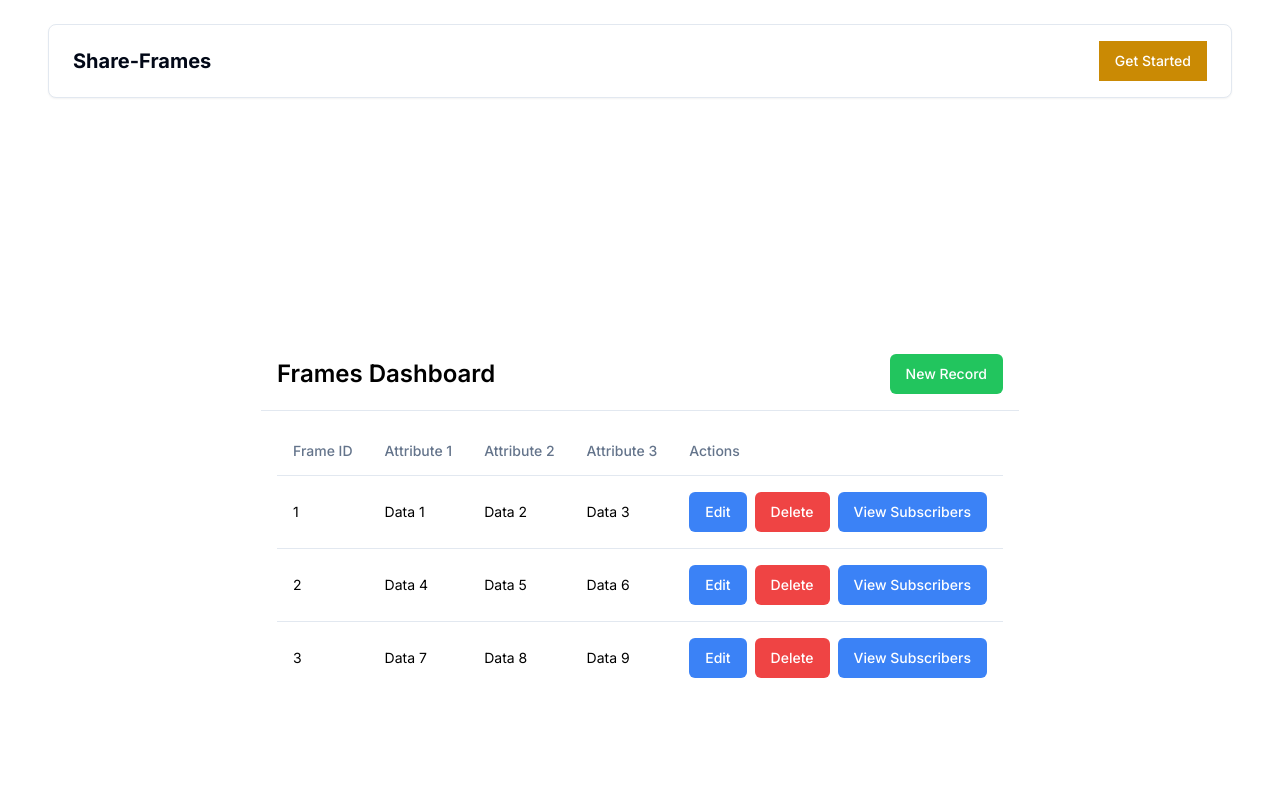
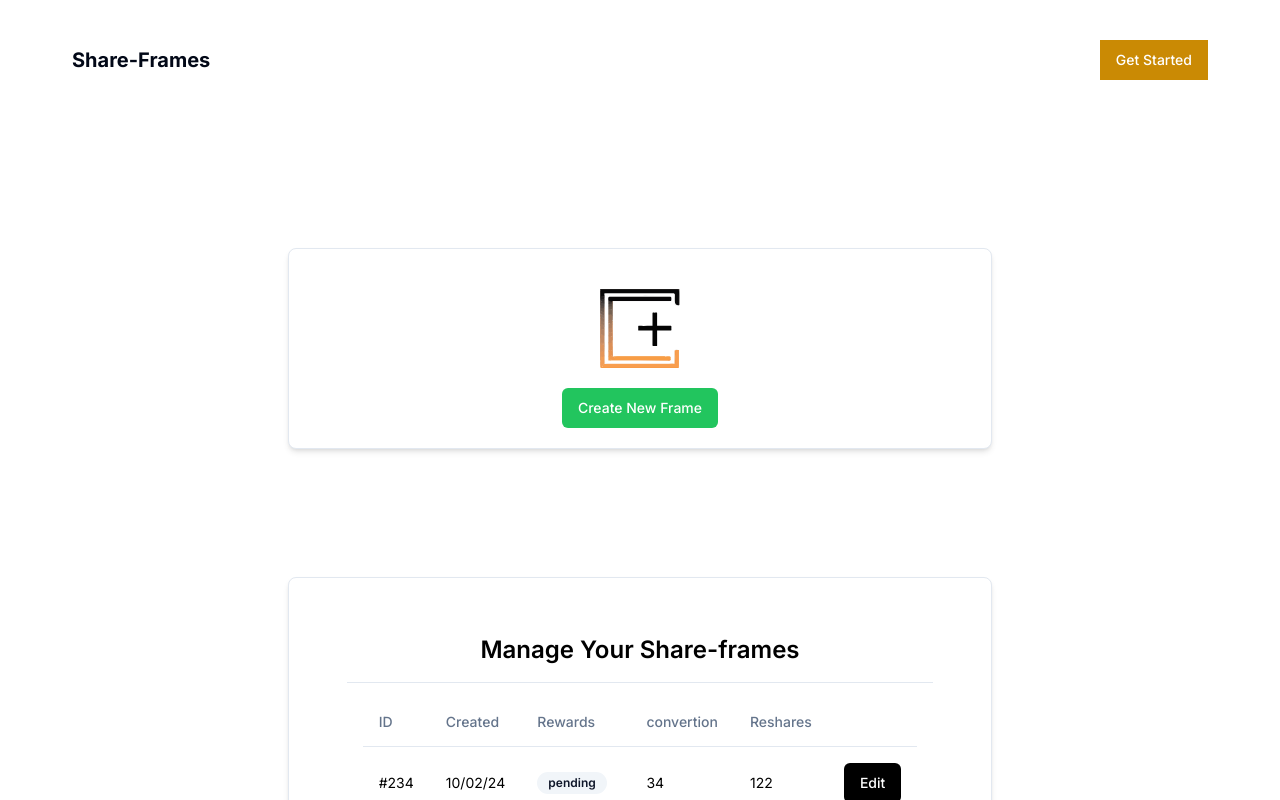
Before and after one commit to nicopatoco/share-frames, a Next.js app in the folder ShareFrames/: page /dashboard in a window 1280 px wide. Shown: the top 800 px of the page. Built offline with nearby package versions, Linux system fonts and the light colour scheme; no server answers.

Commit message:
UI changes for dashboard page

```diff
--- a/ShareFrames/components/dashboard-section.tsx
+++ b/ShareFrames/components/dashboard-section.tsx
@@ -5,19 +5,43 @@ import { Slider } from "@/components/ui/slider"
 import { JSX, SVGProps } from "react"
 import { CardContent, Card } from "@/components/ui/card"
 import MyFramesSection from "./my-frames"
+import { useRouter } from 'next/navigation'
 
 export default function DashboardSection() {
 
+  const router = useRouter();
+
+  const createFrameSet = () => {
+    console.log("Create a frame set");
+    router.push("/frame");
+  };
+
+
   return (
-    <div className="text-black bg-white py-32 px-8">
-      <div className="flex justify-center space-x-4">
+    <>
+    <div className="container mx-auto">
 
-        <div className="rounded-lg p-6">
-            <div className="flex flex-col space-y-8">
-                <MyFramesSection />
-            </div>
+      <div className="text-black bg-white my-32 mx-64 rounded-lg border-grey border-[1px] text-center shadow-md">
+      {/* <h1 className="text-2xl w-30 font-semibold pt-5"> Create a new Share-Frame</h1> */}
+      <div className="h-30 w-20 mx-auto pt-10 pb-5 flex flex-col">
+        <img src="createNew.svg" alt="logo" className="w-30 h-30 object-contain object-center mx-auto"></img>
+      </div>
+      <div className="pb-5">
+      <Button className="bg-green-500 text-white" onClick={createFrameSet}>Create New Frame</Button>
+      </div>
+      </div>
+
+      <div className="text-black bg-white my-32 mx-64 rounded-lg border-grey border-[1px] shadow-md">
+        <div className="flex justify-center space-x-4">
+
+          <div className="rounded-lg p-6">
+              <div className="flex flex-col space-y-8">
+                  <MyFramesSection />
+              </div>
+          </div>
         </div>
       </div>
     </div>
+    </>
   )
 }
--- a/ShareFrames/components/header-section.tsx
+++ b/ShareFrames/components/header-section.tsx
@@ -10,6 +10,7 @@ import { usePrivy } from '@privy-io/react-auth';
 import { Sheet, SheetContent, SheetTrigger } from "../components/ui/sheet";
 import { Menu, Moon, Sun } from "lucide-react";
 import GetStartedButtonHeader from './get-started-button-header';
+import { displayUsername } from "@/lib/utils";
 
 import Image from "next/image";
 
@@ -25,7 +26,7 @@ export default function HeaderSection() {
 
   return (
     <div className="px-12 py-6">
-        <div className="bg-white rounded-lg flex justify-between items-center px-6 py-4 shadow-sm border-grey border-[1px]">
+        <div className="bg-white flex justify-between items-center px-6 py-4 ">
 
             <div className="flex items-center">
             <Sheet>
@@ -41,6 +42,9 @@ export default function HeaderSection() {
                       </Link>
                       <Link href="/dashboard" className="block px-2 py-1 text-lg">
                       Dashboard
+                      </Link>
+                      <Link href="/subscribers" className="block px-2 py-1 text-lg">
+                      Subscribers
                       </Link>
                     </>
                   )}
@@ -66,12 +70,24 @@ export default function HeaderSection() {
                           Dashboard
                       </Link>
                   </Button>
+                  <Button asChild variant="ghost">
+                      <Link href="/subscribers" className="text-sm font-medium transition-colors">
+                          Subscribers
+                      </Link>
+                  </Button>
                 </>
               )}          </nav>
 
             <div className="flex items-center">
-              {authenticated && ( user?.farcaster?.ownerAddress )}
               <GetStartedButtonHeader />
+            </div>
+            <div className="absolute top-15 right-40" >
+            {authenticated && (
+                <>
+                <span>{displayUsername(user?.farcaster?.ownerAddress)}</span>
+                </>
+
+               )}
             </div>
         </div>
     </div>
--- a/ShareFrames/components/my-frames.tsx
+++ b/ShareFrames/components/my-frames.tsx
@@ -1,6 +1,7 @@
 import { Button } from "@/components/ui/button"
 import { TableHead, TableRow, TableHeader, TableCell, TableBody, Table } from "@/components/ui/table"
 import { useRouter } from 'next/navigation'
+import { Badge } from "@/components/ui/badge"
 
 export default function MyFramesSection() {
 
@@ -27,64 +28,64 @@ export default function MyFramesSection() {
   };
 
   return (
-        <div className="m-16">
+        <div className="m-4">
 
 <div className="w-full h-full flex flex-col">
-      <header className="flex items-center justify-between p-4 border-b">
-        <h1 className="text-2xl font-semibold">Frames Dashboard</h1>
-        <Button className="bg-green-500 text-white" onClick={createFrameSet}>New Record</Button>
+      <header className="flex items-center justify-center p-4 border-b">
+        <h1 className="text-2xl font-semibold">Manage Your Share-frames</h1>
       </header>
       <main className="flex-1 overflow-auto p-4">
         <Table>
           <TableHeader>
             <TableRow>
-              <TableHead>Frame ID</TableHead>
-              <TableHead>Attribute 1</TableHead>
-              <TableHead>Attribute 2</TableHead>
-              <TableHead>Attribute 3</TableHead>
-              <TableHead>Actions</TableHead>
+              <TableHead>ID</TableHead>
+              <TableHead>Created</TableHead>
+              <TableHead>Rewards</TableHead>
+              <TableHead>convertion</TableHead>
+              <TableHead>Reshares</TableHead>
+              <TableHead></TableHead>
             </TableRow>
           </TableHeader>
           <TableBody>
             <TableRow>
-              <TableCell>1</TableCell>
-              <TableCell>Data 1</TableCell>
-              <TableCell>Data 2</TableCell>
-              <TableCell>Data 3</TableCell>
+              <TableCell>#234</TableCell>
+              <TableCell>10/02/24</TableCell>
+              <TableCell><Badge variant="secondary">pending</Badge></TableCell>
+              <TableCell>34</TableCell>
+              <TableCell>122</TableCell>
               <TableCell>
                 <div className="flex space-x-2">
-                  <Button className="bg-blue-500 text-white" onClick={editFrameSet}>Edit</Button>
-                  <Button className="bg-red-500 text-white" onClick={deleteFrameSet}>Delete</Button>
-                  <Button className="bg-blue-500 text-white" onClick={viewSubscribers}>View Subscribers</Button>
+                  <Button className="bg-black text-white" onClick={editFrameSet}>Edit</Button>
                 </div>
               </TableCell>
             </TableRow>
+
             <TableRow>
-              <TableCell>2</TableCell>
-              <TableCell>Data 4</TableCell>
-              <TableCell>Data 5</TableCell>
-              <TableCell>Data 6</TableCell>
+              <TableCell>#233</TableCell>
+              <TableCell>09/01/20</TableCell>
+              <TableCell><Badge variant="secondary">pending</Badge></TableCell>
+              <TableCell>34</TableCell>
+              <TableCell>122</TableCell>
               <TableCell>
                 <div className="flex space-x-2">
-                  <Button className="bg-blue-500 text-white" onClick={editFrameSet}>Edit</Button>
-                  <Button className="bg-red-500 text-white" onClick={deleteFrameSet}>Delete</Button>
-                  <Button className="bg-blue-500 text-white" onClick={viewSubscribers}>View Subscribers</Button>
+                  <Button className="bg-black text-white" onClick={editFrameSet}>Edit</Button>
                 </div>
               </TableCell>
             </TableRow>
+
             <TableRow>
-              <TableCell>3</TableCell>
-              <TableCell>Data 7</TableCell>
-              <TableCell>Data 8</TableCell>
-              <TableCell>Data 9</TableCell>
+              <TableCell>#232</TableCell>
+              <TableCell>08/12/18</TableCell>
+              <TableCell><Badge variant="success">Delivered</Badge></TableCell>
+              <TableCell>34</TableCell>
+              <TableCell>122</TableCell>
               <TableCell>
                 <div className="flex space-x-2">
-                  <Button className="bg-blue-500 text-white" onClick={editFrameSet}>Edit</Button>
-                  <Button className="bg-red-500 text-white" onClick={deleteFrameSet}>Delete</Button>
-                  <Button className="bg-blue-500 text-white" onClick={viewSubscribers}>View Subscribers</Button>
+                  <Button className="bg-black text-white" onClick={editFrameSet}>Edit</Button>
                 </div>
               </TableCell>
             </TableRow>
+
           </TableBody>
         </Table>
       </main>
--- a/ShareFrames/components/ui/badge.tsx
+++ b/ShareFrames/components/ui/badge.tsx
@@ -12,6 +12,8 @@ const badgeVariants = cva(
           "border-transparent bg-primary text-primary-foreground hover:bg-primary/80",
         secondary:
           "border-transparent bg-secondary text-secondary-foreground hover:bg-secondary/80",
+        success:
+          "border-transparent bg-green-500 text-white hover:bg-green-500",
         destructive:
           "border-transparent bg-destructive text-destructive-foreground hover:bg-destructive/80",
         outline: "text-foreground",
--- a/ShareFrames/lib/utils.ts
+++ b/ShareFrames/lib/utils.ts
@@ -4,3 +4,13 @@ import { twMerge } from "tailwind-merge"
 export function cn(...inputs: ClassValue[]) {
   return twMerge(clsx(inputs))
 }
+
+export function displayUsername(username: string | undefined): string {
+  if (username && username.length > 20) {
+      return username.substring(0, 6) + "...";
+  } else if (username) {
+      return username;
+  } else {
+      return ""; // or any other default value you prefer
+  }
+}
```
Also changed, not shown: ShareFrames/public/createNew.svg (added).
